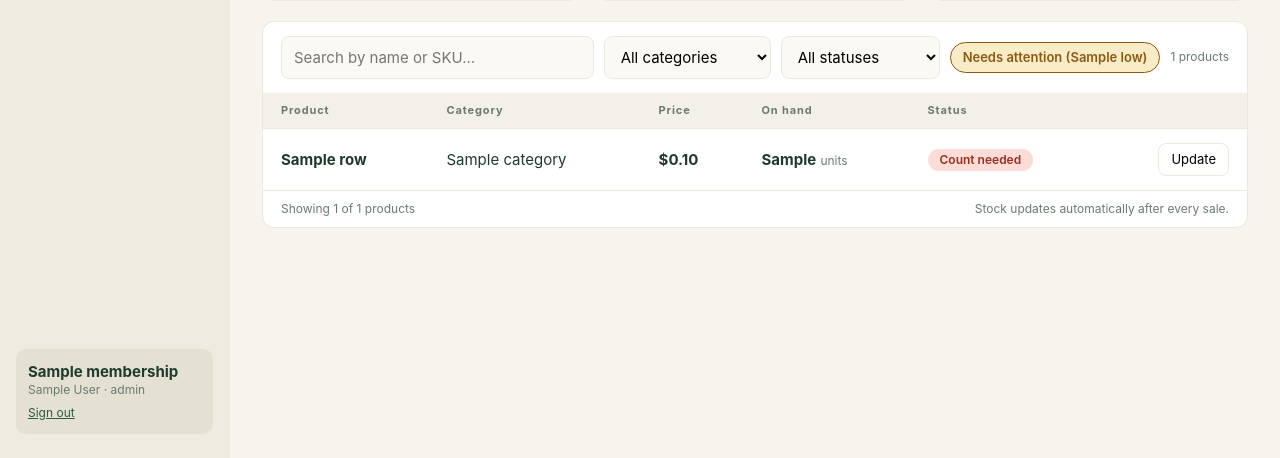
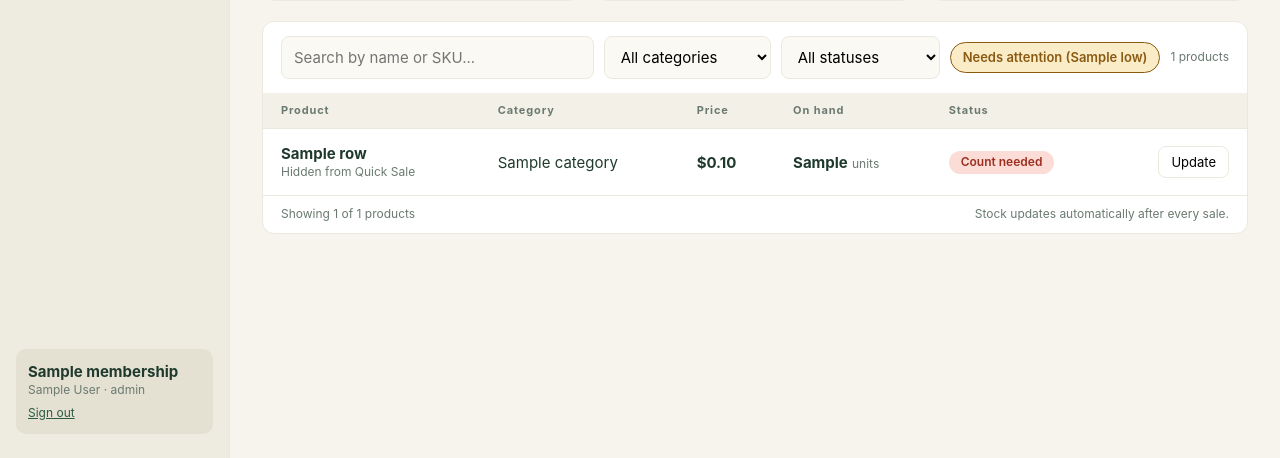
Before and after one commit to rieger07/farm-app, a FastAPI app: template inventory/templates/inventory.html in a window 1280 px wide. Shown: the part 342-800 px from the top of the page. Run offline with FastAPI, Linux system fonts and the light colour scheme; the template is opened without the code that fills it: most values are stand-ins (such as "Sample title", 1, 10 or a date in 2020).

Commit message:
Allow hiding SKUs from Quick Sale via the inventory Update modal

```diff
--- a/inventory/app.py
+++ b/inventory/app.py
@@ -62,6 +62,7 @@ from inventory.stock import (
     list_sku_history,
     list_stock,
     set_low_stock_threshold,
+    set_quick_sale_visibility,
     set_stock_count,
 )
 
@@ -515,11 +516,15 @@ def inventory_update_stock(
     mode: str = Form("set"),
     quantity: int = Form(...),
     low_stock_threshold: int = Form(10),
+    quick_sale_present: str = Form(""),
+    show_in_quick_sale: bool = Form(False),
     note: str = Form(""),
     ctx: Ctx = Depends(require("inventory")),
 ):
     try:
         set_low_stock_threshold(ctx.merchant_id, sku_id, low_stock_threshold)
+        if quick_sale_present:
+            set_quick_sale_visibility(ctx.merchant_id, sku_id, show_in_quick_sale)
         if mode == "set":
             set_stock_count(
                 ctx.merchant_id, sku_id, quantity, note=note, created_by=ctx.user["id"]
@@ -670,6 +675,7 @@ def quick_sale_page(request: Request, ctx: Ctx = Depends(require("quick_sale")))
          "category": r["category"], "price_cents": r["price_cents"],
          "on_hand": r["on_hand"]}
         for r in list_stock(ctx.merchant_id)
+        if r.get("show_in_quick_sale", 1)
     ]
     return render(
         request, "quick_sale.html", ctx, "quick_sale",
--- a/inventory/db.py
+++ b/inventory/db.py
@@ -52,6 +52,7 @@ CREATE TABLE IF NOT EXISTS skus (
     currency TEXT NOT NULL DEFAULT 'USD',
     active INTEGER NOT NULL DEFAULT 1,
     low_stock_threshold INTEGER NOT NULL DEFAULT 10,
+    show_in_quick_sale INTEGER NOT NULL DEFAULT 1,
     updated_at TEXT NOT NULL,
     UNIQUE (merchant_id, zettle_product_uuid, zettle_variant_uuid),
     FOREIGN KEY (merchant_id) REFERENCES merchants(id) ON DELETE CASCADE
@@ -155,6 +156,9 @@ def init_inventory_db() -> None:
         cols = {r["name"] for r in conn.execute("PRAGMA table_info(sales)")}
         if "payment_type" not in cols:  # added after the first schema version
             conn.execute("ALTER TABLE sales ADD COLUMN payment_type TEXT")
+        sku_cols = {r["name"] for r in conn.execute("PRAGMA table_info(skus)")}
+        if "show_in_quick_sale" not in sku_cols:
+            conn.execute("ALTER TABLE skus ADD COLUMN show_in_quick_sale INTEGER NOT NULL DEFAULT 1")
         conn.commit()
     finally:
         conn.close()
--- a/inventory/templates/inventory.html
+++ b/inventory/templates/inventory.html
@@ -38,7 +38,7 @@
     {% for r in rows %}
       {% set desktop_meta = [r.sku_code, r.variant_name]|select|join(' · ') %}
       <tr data-item data-text="{{ (r.name ~ ' ' ~ r.variant_name ~ ' ' ~ r.sku_code)|lower }}" data-cat="{{ r.category }}" data-st="{{ r.status }}">
-        <td class="c-prod"><b>{{ r.name }}</b>{% if desktop_meta %}<small>{{ desktop_meta }}</small>{% endif %}</td>
+        <td class="c-prod"><b>{{ r.name }}</b>{% if desktop_meta %}<small>{{ desktop_meta }}</small>{% endif %}{% if not r.show_in_quick_sale %}<small class="muted">Hidden from Quick Sale</small>{% endif %}</td>
         <td class="c-cat">{{ r.category }}</td>
         <td class="c-price"><b>{{ r.price_cents|money }}</b></td>
         <td class="c-onhand"><b>{{ r.on_hand }}</b> <small class="inline">units</small></td>
@@ -50,7 +50,7 @@
         </td>
         <td class="c-act" style="text-align:right">
           <button type="button" class="btn" style="padding:6px 12px;font-size:13px"
-            onclick='openStockModal({{ r.id }}, {{ (r.name ~ (" · " ~ r.variant_name if r.variant_name else ""))|tojson }}, {{ r.on_hand }}, {{ r.low_stock_threshold }})'>
+            onclick='openStockModal({{ r.id }}, {{ (r.name ~ (" · " ~ r.variant_name if r.variant_name else ""))|tojson }}, {{ r.on_hand }}, {{ r.low_stock_threshold }}, {{ 1 if r.show_in_quick_sale else 0 }})'>
             Update
           </button>
         </td>
@@ -70,6 +70,7 @@
           <div>
             <b class="inv-name">{{ r.name }}</b>
             {% if mobile_meta %}<small class="muted">{{ mobile_meta }}</small>{% endif %}
+            {% if not r.show_in_quick_sale %}<small class="muted">Hidden from Quick Sale</small>{% endif %}
           </div>
           <div class="inv-status">
             {% if r.status == 'in_stock' %}<span class="pill green">In stock</span>
@@ -88,7 +89,7 @@
             <span class="inv-price-val">{{ r.price_cents|money }}</span>
           </div>
           <button type="button" class="btn inv-adjust-btn"
-            onclick='openStockModal({{ r.id }}, {{ (r.name ~ (" · " ~ r.variant_name if r.variant_name else ""))|tojson }}, {{ r.on_hand }}, {{ r.low_stock_threshold }})'>
+            onclick='openStockModal({{ r.id }}, {{ (r.name ~ (" · " ~ r.variant_name if r.variant_name else ""))|tojson }}, {{ r.on_hand }}, {{ r.low_stock_threshold }}, {{ 1 if r.show_in_quick_sale else 0 }})'>
             Update
           </button>
         </div>
@@ -130,6 +131,11 @@
     </label>
     <label style="display:flex;flex-direction:column;gap:4px;font-size:13px">Note (optional)
       <input type="text" name="note" placeholder="e.g. Initial count, Jarred batch #4, Broken jar" style="padding:10px;border:1px solid var(--line);border-radius:8px;font:inherit">
+    </label>
+    <input type="hidden" name="quick_sale_present" value="1">
+    <label style="display:flex;align-items:center;gap:8px;font-size:13px;cursor:pointer">
+      <input type="checkbox" name="show_in_quick_sale" id="sm-qs" value="1" style="width:16px;height:16px;accent-color:var(--green)">
+      Show on Quick Sale screen
     </label>
     <div class="row" style="justify-content:flex-end;margin-top:6px">
       <button type="button" class="btn" onclick="document.getElementById('stockm').close()">Cancel</button>
@@ -174,7 +180,7 @@ function toggleAttention() {
 [q,cat,st].forEach(e=>e.addEventListener('input',filt));
 
 let currentOnHand = 0;
-function openStockModal(skuId, title, onHand, threshold) {
+function openStockModal(skuId, title, onHand, threshold, showQs) {
   currentOnHand = onHand;
   document.getElementById('sm-sku').value = skuId;
   document.getElementById('sm-title').textContent = title;
@@ -182,6 +188,7 @@ function openStockModal(skuId, title, onHand, threshold) {
   document.getElementById('sm-mode').value = 'set';
   document.getElementById('sm-qty').value = onHand;
   document.getElementById('sm-thresh').value = threshold;
+  document.getElementById('sm-qs').checked = Boolean(showQs);
   syncModeLabel();
   loadStockHistory(skuId);
   document.getElementById('stockm').showModal();
```
Also changed, not shown: inventory/stock.py (+15 -0 lines), tests/test_inventory_web.py (+24 -0 lines).
